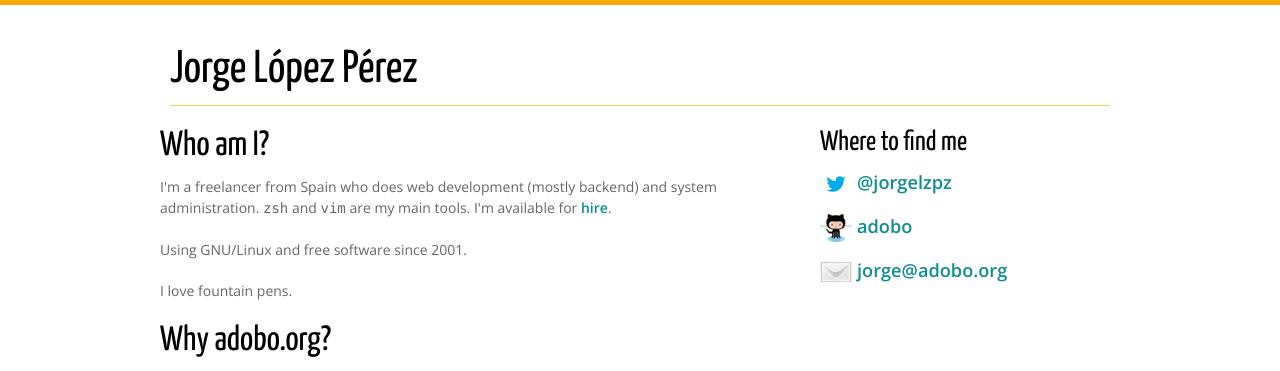
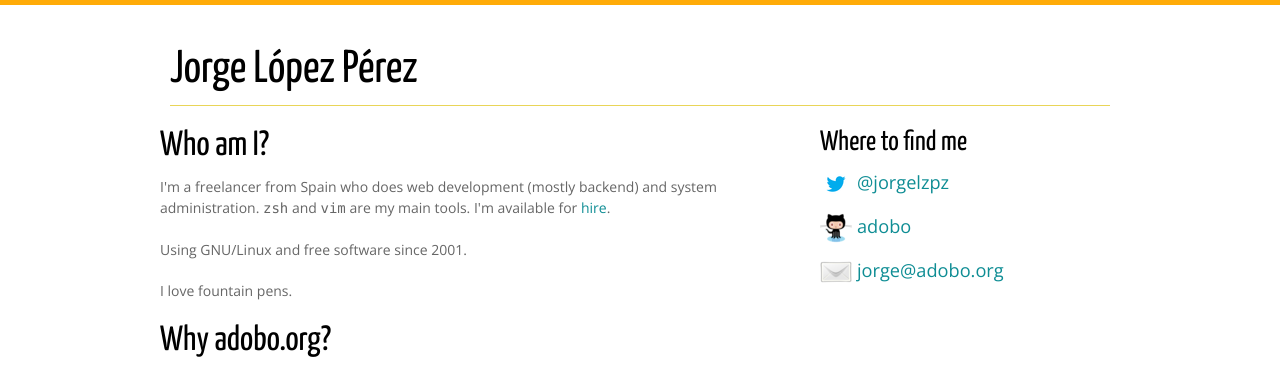
Before and after one commit to jorgelzpz/jorgelzpz.github.com, a Jekyll site: the page built from index.html, in a window 1280 px wide. Shown: the top 371 px of the page. Built offline with Jekyll 4.4.1, drawn with Linux system fonts in a browser that asks for light colours; Markdown is read by kramdown in place of the engine named in the settings.

Commit message:
Remove bold face on active links

```diff
--- a/css/adobo.css
+++ b/css/adobo.css
@@ -11,8 +11,7 @@ h1, h2, h3, h4, h5 {
 a,
 a:active {
   text-decoration: none;
-  color: #0e8d94;
-  font-weight: bold; }
+  color: #0e8d94; }
 
 a:visited,
 a:hover {
--- a/css/adobo.scss
+++ b/css/adobo.scss
@@ -18,7 +18,6 @@ a,
 a:active {
   text-decoration: none;
   color: $link;
-  font-weight: bold;
 }
 
 a:visited,
```
